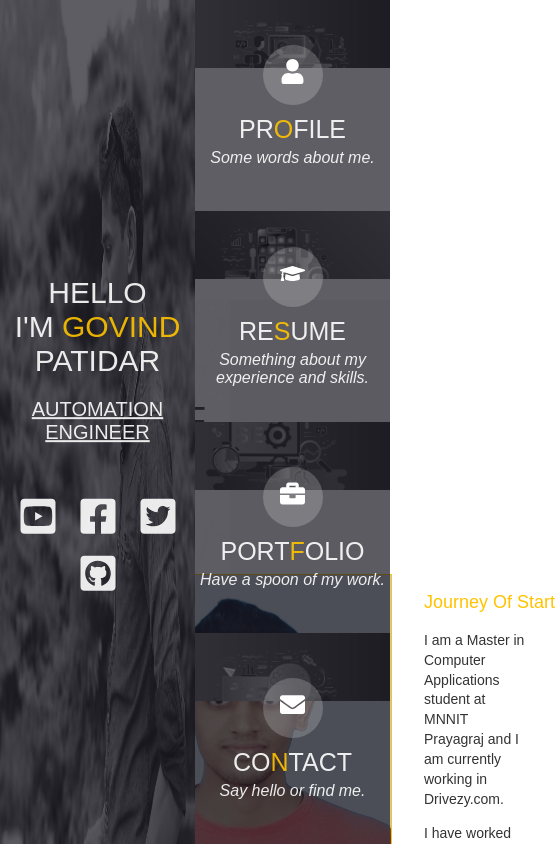
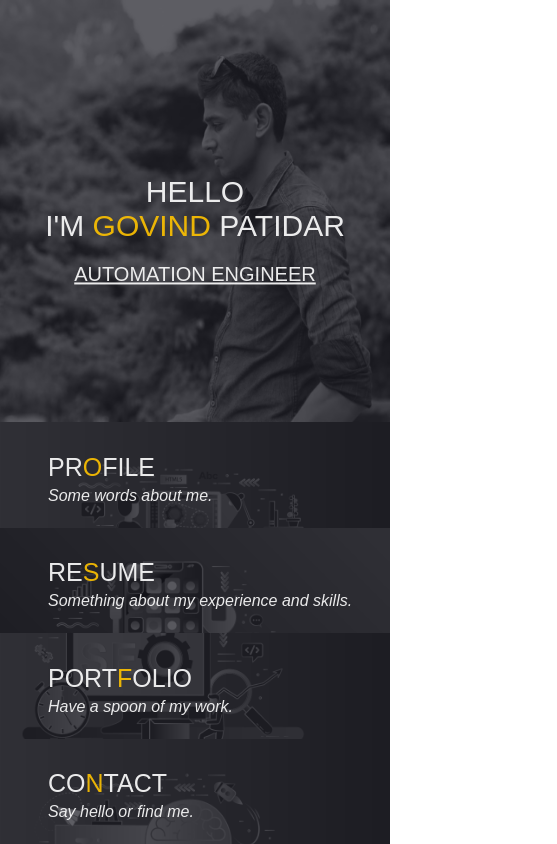
Before and after one commit to govind794/govind-patidar-portfolio, a React (Create React App) app: page /profile in a window 390 px wide. Shown: the top 844 px of the page, 557 px wide, since content can reach past the window. Built offline with nearby package versions, Linux system fonts and the light colour scheme.

Commit message:
add media query in portfolio

```diff
--- a/src/Components/Footer.js
+++ b/src/Components/Footer.js
@@ -3,7 +3,7 @@ import React from 'react';
 function Footer() {
     return (
         <div className="footer">
-            <a href="/">GOVIND PATIDAR</a>
+            <a href="/">GOVIND</a>
             <p>
                 Copyright © 2021 All right reserved
             </p>
--- a/src/Pages/HomePage.js
+++ b/src/Pages/HomePage.js
@@ -18,9 +18,9 @@ function HomePage() {
 
     return (
         <div>
-                <div className="home-page" style={{ visibility: open ? 'hidden' : 'visible' }}>
+            <div className="home-page" style={{ visibility: open ? 'hidden' : 'visible' }}>
                 <NavLink to='/' className="nav-link">
-                    <div className="introduction" style={{ width: open ? '100%' : '50%', height: open ? '50%' : '100%', left: open ? '-940px' : '0' }}>
+                    <div className="introduction" style={{ left: open ? '-940px' : '0' }}>
                         <img alt="home-dp" src={home_dp} style={{ width: open ? '100%' : '100%', height: open ? 'auto' : '100%' }} />
                         <div className="mask"></div>
                         <div className="intro-content">
@@ -52,7 +52,7 @@ function HomePage() {
                         </div>
                     </div>
                 </NavLink>
-                <div className="menu" style={{ width: open ? '100%' : '50%', height: open ? '50%' : '100%', left: open ? '940px' : '0' }}
+                <div className="menu" style={{ left: open ? '940px' : '0' }}
                     onClick={menuClick}>
                     <NavLink to='/profile' className="nav-link">
                         <div className="profile-btn">
@@ -86,8 +86,10 @@ function HomePage() {
                             <div className="mask"></div>
                             <div className="heading">
                                 <i><FaBriefcase /></i>
-                                <h2>PORT<span>F</span>OLIO</h2>
-                                <h3>Have a spoon of my work.</h3>
+                                <div className="text">
+                                    <h2>PORT<span>F</span>OLIO</h2>
+                                    <h3>Have a spoon of my work.</h3>
+                                </div>
                             </div>
                         </div>
                     </NavLink>
@@ -97,15 +99,17 @@ function HomePage() {
                             <div className="mask"></div>
                             <div className="heading">
                                 <i><FaEnvelope /></i>
-                                <h2>CO<span>N</span>TACT</h2>
-                                <h3>Say hello or find me.</h3>
+                                <div className="text">
+                                    <h2>CO<span>N</span>TACT</h2>
+                                    <h3>Say hello or find me.</h3>
+                                </div>
                             </div>
                         </div>
                     </NavLink>
                 </div>
             </div>
             <div className="close-btn" onClick={menuClick}></div>
-        </div>
+        </div >
     )
 }
 export default HomePage;
--- a/src/Pages/PortfolioPage.js
+++ b/src/Pages/PortfolioPage.js
@@ -34,13 +34,11 @@ function PortfolioPage() {
                 </div>
             </div>
             <div class="content-container">
-                <div class="portfolio">
+                <div class="port-small-heading">
                     <h2 class="small-heading">PORTFOLIO</h2>
-                    <div className="PortfolioPage">
-                        <div className="portfolios">
-                            <Categoties filter={filter} category={categories} />
-                            <MenuItems menuItem={menuItems} />
-                        </div>
+                    <div className="portfolios">
+                        <Categoties filter={filter} category={categories} />
+                        <MenuItems menuItem={menuItems} />
                     </div>
                 </div>
                 <Fact />
--- a/src/scss/_home.scss
+++ b/src/scss/_home.scss
@@ -18,6 +18,8 @@
     padding: 0;
     overflow: hidden;
     position: relative;
+    width: 50%;
+    height: 100%;
 
     img {
         position: absolute;
@@ -70,10 +72,10 @@ a.social {
     margin: 0;
     transition: transform 250ms;
     display: inline-block;
+
+    &:hover {
+        transform: translateY(-2px);
     }
-
-a.social:hover {
-    transform: translateY(-2px);
 }
 
 .social-media {
@@ -99,6 +101,8 @@ a.social:hover {
     float: left;
     padding: 0;
     position: relative;
+    width: 50%;
+    height: 100%;
 
     .profile-btn,
     .resume-btn,
@@ -109,12 +113,7 @@ a.social:hover {
         overflow: hidden;
         position: relative;
         cursor: pointer;
-    }
 
-    .profile-btn,
-    .resume-btn,
-    .portfolio-btn,
-    .contact-btn {
         img {
             position: absolute;
             top: 0;
@@ -127,12 +126,7 @@ a.social:hover {
             -o-transition: -o-transform 1s linear;
             transition: transform 1s linear;
         }
-    }
 
-    .profile-btn,
-    .resume-btn,
-    .portfolio-btn,
-    .contact-btn {
         &:hover {
             img {
                 -webkit-transform: scale(1.2);
@@ -142,33 +136,19 @@ a.social:hover {
                 transform: scale(1.2);
             }
         }
-    }
-}
 
-.nav-link {
-    text-decoration: none;
-}
-
-.profile-btn,
-.resume-btn,
-.portfolio-btn,
-.contact-btn {
         .heading {
             position: relative;
             top: 50%;
+            display: grid;
+            grid-template-columns: repeat(3, 1fr);
+            row-gap: 4rem;
             -webkit-transform: translateY(-50%);
             -moz-transform: translateY(-50%);
             -ms-transform: translateY(-50%);
             -o-transform: translateY(-50%);
             transform: translateY(-50%);
-    }
-}
 
-.profile-btn,
-.resume-btn,
-.portfolio-btn,
-.contact-btn {
-    .heading {
             i {
                 background: rgba(256, 256, 256, 0.2);
                 border-radius: 50%;
@@ -176,7 +156,7 @@ a.social:hover {
                 display: block;
                 font-size: 25px;
                 line-height: 60px;
-            margin: auto auto 10px;
+                margin-left: 9rem;
                 text-align: center;
                 box-shadow: 0 0 0 0 rgba(256, 256, 256, 0.2);
                 width: 60px;
@@ -188,12 +168,16 @@ a.social:hover {
                 transition: all 0.3s;
             }
 
+            // .text {
+            //     text-align: left;
+            // }
+
             h2 {
                 color: #fff;
                 margin: 0;
                 font-size: 25px;
                 opacity: 0.9;
-            text-align: center;
+                text-align: left;
 
                 span {
                     color: #ffc300;
@@ -201,7 +185,7 @@ a.social:hover {
             }
 
             h3 {
-            text-align: center;
+                text-align: left;
                 color: #fff;
                 margin-top: 5px;
                 margin-bottom: 0;
@@ -211,12 +195,7 @@ a.social:hover {
                 font-weight: 300;
             }
         }
-}
-.menu {
-    .profile-btn,
-    .resume-btn,
-    .portfolio-btn,
-    .contact-btn {
+
         &:hover {
             .heading {
                 i {
@@ -225,6 +204,10 @@ a.social:hover {
             }
         }
     }
+}
+
+.nav-link {
+    text-decoration: none;
 }
 
 /*------------------
--- a/src/scss/_portfolio.scss
+++ b/src/scss/_portfolio.scss
@@ -4,14 +4,13 @@
     background-position: bottom;
 }
 
-.portfolio {
+.port-small-heading {
     .small-heading {
         width: 59%;
         margin: 0px;
     }
 }
-
-.PortfolioPage {
+.portfolios {
     width: 59%;
 }
 .port {
@@ -110,7 +109,7 @@
     border: 1px solid #ffc300;
 
     &:not(:last-child) {
-        margin-right: 1rem;
+        margin-right: 7px;
     }
 
     &:hover {
@@ -133,7 +132,7 @@
     display: flex;
     justify-self: center;
     text-align: center;
-    margin: 4rem 14rem;
+    margin: 4rem 11rem;
     flex-wrap: wrap;
     color: #ffc300;
 }
--- a/src/scss/_profile.scss
+++ b/src/scss/_profile.scss
@@ -35,7 +35,7 @@
         position: absolute;
         content: "";
         top: 100%;
-        left: 0;
+        left: 30;
         width: 400px;
         height: 6px;
     }
--- a/src/scss/_responsive.scss
+++ b/src/scss/_responsive.scss
@@ -1,4 +1,63 @@
+@media only screen and (max-width: 1200px) {
+    .story-content img {
+        width: 228px;
+        height: 286px;
+    }
+
+    .service-grid {
+        display: grid;
+        grid-template-columns: repeat(2, 1fr);
+        grid-row-gap: 1rem;
+        row-gap: 1rem;
+    }
+
+    .education,
+    .experience {
+        width: 100%;
+    }
+
+    .education-container,
+    .experience-container {
+        margin-left: 0px;
+        margin-right: 0px;
+    }
+
+    // .skills {
+    //     width: 61%;
+    //     grid-template-columns: repeat(1, 1fr);
+    // }
+
+    .portfolios {
+        .buttons {
+            display: block;
+            margin: 0px;
+            padding-bottom: 20px;
+            margin: 3rem 0rem 0rem 0.4rem;
+            .btn-port {
+                padding: 10px 14px;
+                margin-bottom: 1rem;
+                font-size: 12px;
+            }
+        }
+    }
+
+    .port {
+        grid-template-columns: repeat(2, 1fr);
+        margin: 0px;
+        padding: 0px;
+    }
+}
+
 @media only screen and (max-width: 992px) {
+    .intro-content {
+        h1 {
+            font-size: 36px;
+        }
+
+        h2 {
+            font-size: 18px;
+        }
+    }
 
     h1 {
         font-size: 45px;
@@ -8,16 +67,27 @@
         font-size: 27px;
     }
 
+    .introduction {
+        width: 100%;
+        height: 50%;
+    }
+
+    .menu {
+        width: 100%;
+        height: 50%;
+    }
+
     .close-btn {
         width: 30px;
         height: 30px;
-        background: url('../images//icon/close.png');
+        background: url("../images//icon/close.png");
         background-size: cover;
     }
 
     .image-container {
         height: 500px;
         position: relative;
+        width: 100%;
     }
 
     .content-container {
@@ -27,11 +97,145 @@
     .main-heading {
         top: 50%;
         transform: translateY(-50%);
+        h1 {
+            font-size: 45px;
+        }
+        &:after {
+            left: 50px;
+            width: 400px;
+            height: 5px;
+        }
     }
 
+    .story {
+        width: 100%;
+        min-height: 0px;
+        // padding-top: 0px;
+
+        h2 {
+            font-size: 27px;
+        }
+    }
+
+    .serviceContainer {
+        width: 100%;
+
+        .service-title {
+            h2 {
+                font-size: 18px;
+            }
+        }
+        .service-grid {
+            display: block;
+        }
+    }
+
+    .facts {
+        width: 100%;
+        h1 {
+            font-size: 36px;
+        }
+    }
+
+    .footer {
+        width: 100%;
+        p {
+            padding-right: 40px;
+        }
+    }
+
+    .content-container {
+        h2 {
+            font-size: 26px;
+        }
+        .edu-small-heading {
+            width: 100%;
+        }
+    }
+
+    .education,
+    .experience {
+        width: 100%;
+    }
+
+    .skill-small-heading {
+        width: 100%;
+    }
+
+    .skills {
+        width: 100%;
+        grid-template-columns: repeat(2, 1fr);
+    }
+
+    .port-small-heading .small-heading {
+        width: 100%;
+    }
+
+    .portfolios {
+        width: 100%;
+        .buttons {
+            display: block;
+            margin: 0px;
+            padding-bottom: 20px;
+            .btn-port {
+                padding: 10px 14px;
+                margin-bottom: 1rem;
+                font-size: 12px;
+            }
+        }
+    }
+
+    .port {
+        grid-template-columns: repeat(2, 1fr);
+        margin: 0px;
+        padding: 0px;
+    }
+
+
+    .content-head {
+        width: 100%;
+        fieldset {
+            margin-left: 0px;
+            margin-right: 35px;
+        }
+    }
+
+    .google-map {
+        height: 500px;
+        width: 99%;
+        iframe{
+            width: 100%;
+        }
+    }
+
+    .contact-details{
+        width: 100%;
+        .contact{
+            display: block;
+            grid-template-columns: repeat(3, 1fr);
+        }
+    }
+
+    .contact-details .contact .contact-title {
+        margin-top: 41px;
+        margin-bottom: 40px;
+    }
+
+    .contact-form button {
+        width: 100%;
+    }
 }
 
 @media only screen and (max-width: 768px) {
+    .intro-content {
+        h1 {
+            font-size: 36px;
+        }
+
+        h2 {
+            font-size: 18px;
+        }
+    }
 
     h1 {
         font-size: 36px;
@@ -41,16 +245,127 @@
         font-size: 18px;
     }
 
+    .introduction {
+        width: 100%;
+        height: 50%;
+    }
+
+    .menu {
+        width: 100%;
+        height: 50%;
+    }
+
+    .social-media {
+        display: none !important;
+    }
+
     .heading h3 {
         font-size: 13px;
     }
 
-    .main-heading h1:after {
-        width: 250px;
+    .heading {
+        i {
+            display: none !important;
+        }
     }
 
-    .story-content div {
-        margin-top: 20px;
+    .heading {
+        .text {
+            position: absolute;
+            left: 8rem;
+            top: -22px;
+        }
+    }
+
+    .main-heading {
+        h1 {
+            font-size: 35px;
+        }
+        &:after {
+            left: 50px;
+            width: 250px;
+            height: 3px;
+        }
+    }
+
+    .story {
+        width: 100%;
+        padding-top: 0px;
+
+        h2 {
+            font-size: 18px;
+        }
+    }
+
+    .image-container {
+        height: 300px;
+        width: 100%;
+    }
+
+    .story-content {
+        display: block;
+        padding-left: 54px;
+        padding-bottom: 100px;
+
+        .story-text {
+            margin-left: 0px;
+        }
+        img {
+            width: 83%;
+            height: inherit;
+            margin-left: 22px;
+        }
+    }
+
+    .serviceContainer {
+        width: 100%;
+
+        .service-title {
+            h2 {
+                font-size: 18px;
+            }
+        }
+        .service-grid {
+            display: block;
+        }
+    }
+
+    .facts {
+        width: 100%;
+        h1 {
+            font-size: 36px;
+        }
+    }
+
+    .footer {
+        width: 100%;
+        p {
+            padding-right: 40px;
+        }
+    }
+
+    .content-container {
+        h2 {
+            font-size: 26px;
+        }
+        .edu-small-heading {
+            width: 100%;
+        }
+    }
+
+    .education,
+    .experience {
+        width: 100%;
+    }
+
+    .bullet {
+        display: none !important;
+    }
+
+    .education-container,
+    .experience-container {
+        margin-left: 0px;
+        margin-right: 0px;
     }
 
     .education-container:before,
@@ -60,8 +375,7 @@
 
     .education-content,
     .experience-content {
-        width: 100%;
-        margin-left: 0;
+        margin-left: 0px;
     }
 
     .education-content h3,
@@ -74,32 +388,125 @@
         display: none;
     }
 
+    .skill-small-heading {
+        width: 100%;
+    }
+
+    .skills {
+        width: 100%;
+        grid-template-columns: repeat(1, 1fr);
+    }
+
+    .port-small-heading .small-heading {
+        width: 100%;
+    }
+
+    .portfolios {
+        width: 100%;
+        .buttons {
+            display: block;
+            margin: 0px;
+            .btn-port {
+                padding: 10px 14px;
+                margin-bottom: 1rem;
+                font-size: 12px;
+            }
+        }
+    }
+
+    .port {
+        grid-template-columns: repeat(1, 1fr);
+        margin: 0px;
+        padding: 0px;
+    }
+
+
+    .content-head {
+        width: 100%;
+        fieldset {
+            margin-left: 0px;
+            margin-right: 35px;
+        }
+    }
+
     .google-map {
         height: 500px;
+        width: 99%;
+        iframe{
+            width: 100%;
+        }
     }
 
+    .contact-details{
+        width: 100%;
+        .contact{
+            display: inline;
+            grid-template-columns: repeat(1, 1fr);
+        }
+    }
+
+    .contact-details .contact .contact-title {
+        margin-top: 41px;
+        margin-bottom: 40px;
+    }
+
+    .contact-form button {
+        width: 100%;
+    }
 }
 
 @media only screen and (max-width: 480px) {
-
-    .intro-content h1 {
+    .intro-content {
+        h1 {
             font-size: 30px;
         }
+        h2 {
+            font-size: 20px;
+        }
+    }
 
-    .intro-content h2 {
+    .introduction {
+        width: 100%;
+        height: 50%;
+    }
+
+    .menu {
+        width: 100%;
+        height: 50%;
+    }
+
+    .heading {
+        .text {
+            position: absolute;
+            left: 3rem;
+            top: -22px;
             font-size: 20px;
+        }
     }
 
     .main-heading {
         padding-left: 20px;
+        h1 {
+            font-size: 35px;
         }
-
-    .main-heading h1:after {
+        &:after {
+            left: 20px;
+            width: 250px;
             height: 3px;
+        }
     }
 
     .image-container {
         height: 300px;
+        width: 100%;
+    }
+
+    .story-content {
+        display: block;
+        padding-left: 23px;
+        .story-text {
+            margin-left: 0px;
+        }
     }
 
     .story-content div a {
@@ -108,16 +515,119 @@
         margin: 5px;
     }
 
+    .serviceContainer {
+        width: 100%;
+        .service-title {
+            h2 {
+                font-size: 18px;
+            }
+        }
+        .service-grid {
+            display: block;
+        }
+    }
+
+    .facts {
+        width: 100%;
+        h1 {
+            font-size: 36px;
+        }
+    }
+
+    .footer {
+        width: 91.25%;
+        p {
+            padding-right: 0px;
+        }
+    }
+
+    .content-container {
+        h2 {
+            font-size: 18px;
+        }
+        .edu-small-heading {
+            width: 100%;
+        }
+    }
+
+    .education,
+    .experience {
+        width: 100%;
+    }
+
+    .bullet {
+        display: none !important;
+    }
+
+    .skill-small-heading {
+        width: 100%;
+    }
+
+    .skills {
+        width: 100%;
+        padding-left: 0px;
+        grid-template-columns: repeat(1, 1fr);
+        .skill {
+            padding-right: 0px;
+            .skill-container {
+                margin: 30px;
+            }
+        }
+    }
+
+    .port-small-heading .small-heading {
+        width: 100%;
+    }
+
+    .portfolios {
+        width: 100%;
+        .buttons {
+            display: block;
+            margin: 0px;
+            .btn-port {
+                padding: 10px 14px;
+                margin-bottom: 1rem;
+                font-size: 12px;
+            }
+        }
+    }
+
+    .port {
+        grid-template-columns: repeat(1, 1fr);
+        margin: 0px;
+        padding: 0px;
+    }
+
+    .content-head {
+        width: 100%;
+        fieldset {
+            margin-left: 0px;
+            margin-right: 35px;
+        }
+    }
+
+    .google-map {
+        height: 500px;
+        width: 99%;
+        iframe{
+            width: 100%;
+        }
+    }
+
+    .contact-details{
+        width: 100%;
+        .contact{
+            display: inline;
+            grid-template-columns: repeat(1, 1fr);
+        }
+    }
+
+    .contact-details .contact .contact-title {
+        margin-top: 41px;
+        margin-bottom: 40px;
+    }
+
     .contact-form button {
         width: 100%;
     }
-
-    .project .buttons a {
-        width: 30px;
-        height: 30px;
-        line-height: 30px;
-        margin: 0;
-        font-size: 12px;
 }
-
-}
--- a/src/scss/_skills.scss
+++ b/src/scss/_skills.scss
@@ -13,9 +13,6 @@
     row-gap: 3rem;
     padding-left: 100px;
     padding-bottom: 30px;
-    // @media screen and (max-width: 1100px) {
-    //     grid-template-columns: repeat(1, 1fr);
-    // }
 }
 
 .skill {
@@ -37,7 +34,7 @@
                     width: 100%;
                     height: 0.5rem;
                     background-color: #ffd0003a;
-                    margin-left: 1rem;
+                    margin-left: 15px;
                     position: relative;
 
                     .inner-progress {
```
Also changed, not shown: 1 other file (tests, documents, lock files or other folders). Lines whose indentation alone changed are shown as unchanged.
